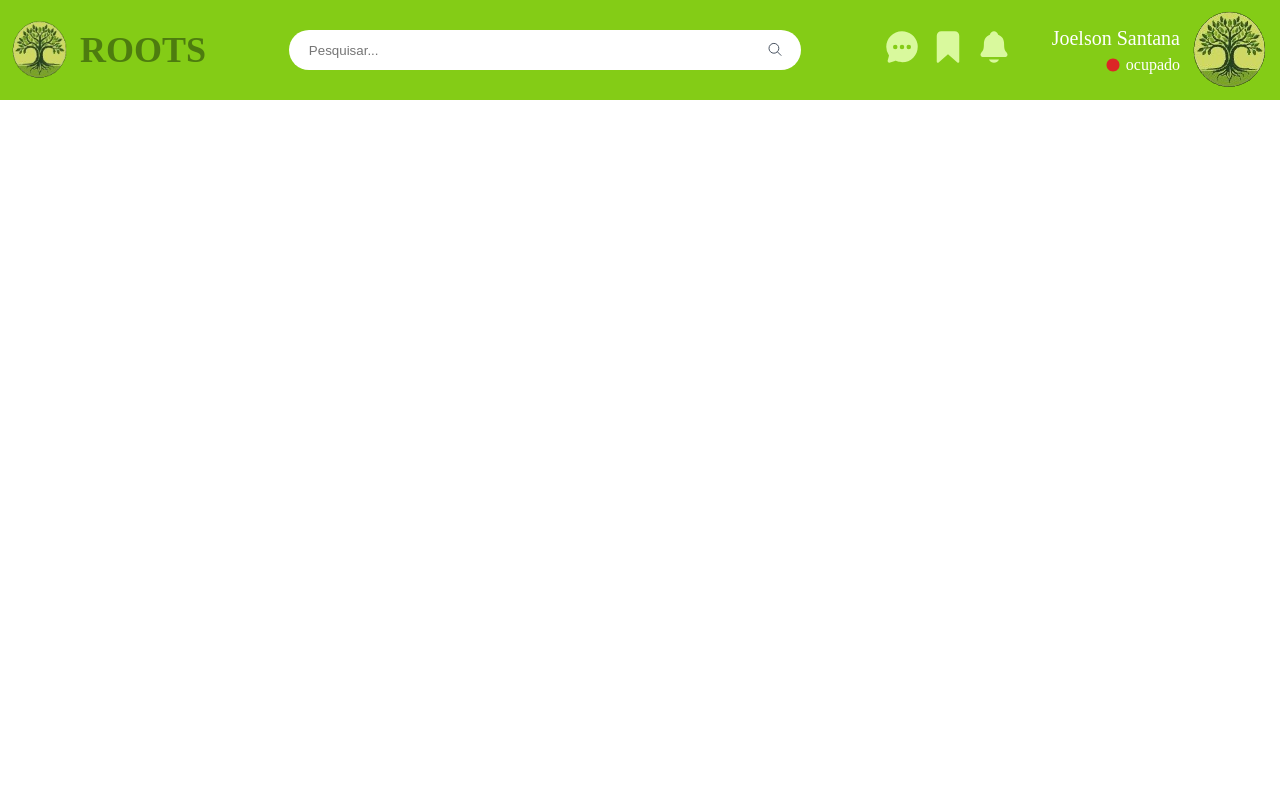
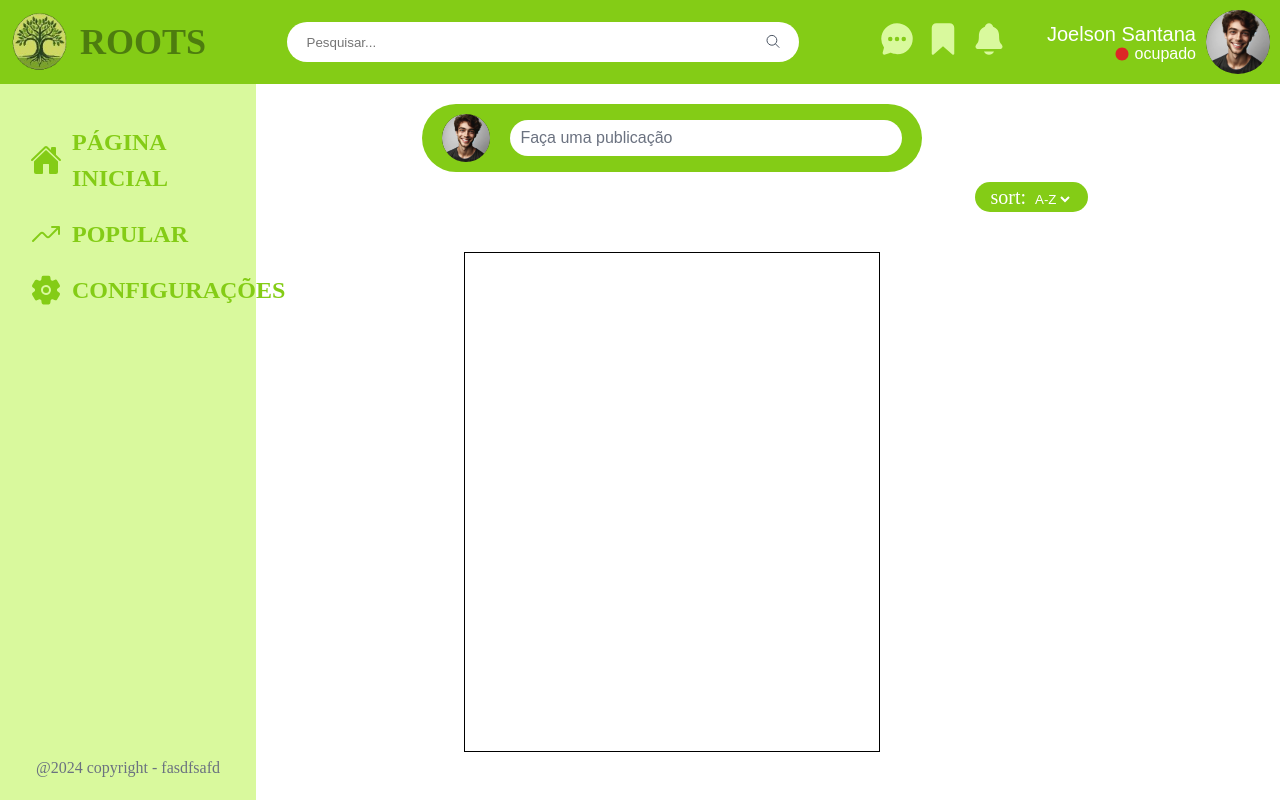
Before and after one commit to irrobs/Roots, a React (Vite) app: page /main in a window 1280 px wide. Built offline with nearby package versions, Linux system fonts and the light colour scheme.

Commit message:
style: add and style most elements of main page

```diff
--- a/src/components/common/Header.tsx
+++ b/src/components/common/Header.tsx
@@ -8,6 +8,7 @@ import {
 import styled from "styled-components";
 
 const StyledHeader = styled.header`
+  grid-column: 1/ -1;
   background-color: var(--color-lime-500);
   padding: 1rem;
   display: flex;
@@ -45,7 +46,7 @@ const InputSearch = styled.input.attrs({ type: "text" })`
   padding: 2rem;
   border-radius: var(--border-radius-full);
   border: none;
-  outline: none;
+  outline-color: var(--color-lime-700);
   color: var(--color-gray-500);
 `;
 
@@ -82,13 +83,20 @@ const NavLink = styled.a`
     }
   }
 `;
-const UserCard = styled.div`
+const UserCard = styled.button`
+  background-color: transparent;
+  border: none;
   display: flex;
   align-items: center;
-
+  border-radius: var(--border-radius-md);
   gap: 1rem;
   color: var(--color-gray-0);
   font-size: 2rem;
+  transition: all 0.3s;
+
+  &:hover {
+    color: var(--color-lime-200);
+  }
 
   & span {
     font-weight: lighter;
@@ -97,10 +105,17 @@ const UserCard = styled.div`
     gap: 0.5rem;
     align-items: center;
     margin-left: auto;
+    line-height: 1;
 
     & span {
       color: var(--color-red-600);
     }
+  }
+
+  & img {
+    width: 6.4rem;
+    height: 6.4rem;
+    border-radius: var(--border-radius-full);
   }
 `;
 
@@ -149,7 +164,8 @@ export default function Header() {
             ocupado
           </span>
         </div>
-        <img src="/logo.png" alt="User profile photo" />
+
+        <img src="/profile-picture.png" alt="User profile photo" />
       </UserCard>
     </StyledHeader>
   );
--- /dev/null
+++ b/src/components/common/Sidebar.tsx
@@ -0,0 +1,78 @@
+import { IoHome, IoSettings, IoTrendingUp } from "react-icons/io5";
+import styled from "styled-components";
+
+const StyledSidebar = styled.aside`
+  background-color: var(--color-lime-200);
+  padding: 4rem 3rem 2rem;
+  display: flex;
+  flex-direction: column;
+  justify-content: space-between;
+`;
+
+const NavItems = styled.ul`
+  text-transform: uppercase;
+  font-weight: bold;
+  font-size: 2.4rem;
+  color: var(--color-lime-500);
+  display: flex;
+  flex-direction: column;
+  gap: 2rem;
+
+  & li {
+    display: flex;
+    gap: 1rem;
+    align-items: center;
+    cursor: pointer;
+    transition: color 0.3s;
+
+    &:hover {
+      color: var(--color-lime-700);
+    }
+  }
+
+  & li span {
+    display: flex;
+    align-items: center;
+  }
+
+  & li span > * {
+    height: 3.2rem;
+    width: 3.2rem;
+  }
+`;
+
+const Copyright = styled.span`
+  text-align: center;
+  color: var(--color-gray-500);
+`;
+
+export default function Sidebar() {
+  return (
+    <StyledSidebar>
+      <nav>
+        <NavItems>
+          <li>
+            <span>
+              <IoHome />
+            </span>{" "}
+            Página Inicial
+          </li>
+          <li>
+            <span>
+              <IoTrendingUp />
+            </span>{" "}
+            Popular
+          </li>
+          <li>
+            <span>
+              <IoSettings />
+            </span>{" "}
+            Configurações
+          </li>
+        </NavItems>
+      </nav>
+
+      <Copyright>@2024 copyright - fasdfsafd</Copyright>
+    </StyledSidebar>
+  );
+}
--- /dev/null
+++ b/src/features/timeline/Timeline.tsx
@@ -0,0 +1,93 @@
+import styled from "styled-components";
+
+const StyledTimeline = styled.main`
+  padding-top: 2rem;
+  display: flex;
+  flex-direction: column;
+  align-items: center;
+`;
+
+const CreatePost = styled.div`
+  background-color: var(--color-lime-500);
+  width: 60%;
+  padding: 1rem 2rem;
+  border-radius: var(--border-radius-full);
+  display: flex;
+  align-items: center;
+  gap: 2rem;
+
+  & img {
+    height: 4.8rem;
+    width: 4.8rem;
+    border-radius: var(--border-radius-full);
+  }
+`;
+
+const FakeInput = styled.button`
+  background-color: var(--color-gray-0);
+  border: none;
+  border-radius: var(--border-radius-full);
+  width: 100%;
+  height: 3.6rem;
+  padding-left: 1rem;
+  text-align: left;
+  font-size: 1.6rem;
+  color: var(--color-gray-500);
+  font-weight: lighter;
+
+  &:hover {
+    background-color: var(--color-lime-200);
+  }
+`;
+
+const SortContainer = styled.div`
+  margin-top: 1rem;
+  background-color: var(--color-lime-500);
+  color: var(--color-gray-0);
+  padding: 0rem 1.5rem;
+  border-radius: var(--border-radius-full);
+  font-size: 2rem;
+  align-self: flex-end;
+`;
+
+const SortBy = styled.select`
+  background-color: transparent;
+  border: none;
+  color: var(--color-gray-0);
+  cursor: pointer;
+  outline-color: var(--color-lime-200);
+  outline-width: 1px;
+`;
+
+const PostsContainer = styled.section`
+  margin-top: 4rem;
+  width: 50%;
+`;
+
+const Post = styled.div`
+  border: 1px solid black;
+  height: 50rem;
+`;
+
+export default function Timeline() {
+  return (
+    <StyledTimeline>
+      <CreatePost>
+        <img src="/profile-picture.png" alt="User profile picture" />
+        <FakeInput>Faça uma publicação</FakeInput>
+      </CreatePost>
+
+      <SortContainer>
+        <label htmlFor="sort-by">sort: </label>
+        <SortBy id="sort-by">
+          <option value="1">A-Z</option>
+          <option value="2">Z-A</option>
+        </SortBy>
+      </SortContainer>
+
+      <PostsContainer>
+        <Post />
+      </PostsContainer>
+    </StyledTimeline>
+  );
+}
--- a/src/pages/main/MainPage.tsx
+++ b/src/pages/main/MainPage.tsx
@@ -1,5 +1,21 @@
+import styled from "styled-components";
 import Header from "../../components/common/Header";
+import Sidebar from "../../components/common/Sidebar";
+import Timeline from "../../features/timeline/Timeline";
+
+const StyledPage = styled.div`
+  display: grid;
+  min-height: 100vh;
+  grid-template-columns: 20vw 1fr 15vw;
+  grid-template-rows: auto 1fr;
+`;
 
 export default function MainPage() {
-  return <Header />;
+  return (
+    <StyledPage>
+      <Header />
+      <Sidebar />
+      <Timeline />
+    </StyledPage>
+  );
 }
--- a/src/styles/GlobalStyles.ts
+++ b/src/styles/GlobalStyles.ts
@@ -5,6 +5,7 @@ const GlobalStyles = createGlobalStyle`
 
     &, &.light-mode {
       --color-gray-0: #fff;
+      --color-gray-200: #e5e7eb;
       --color-gray-500: #6b7280;
       --color-gray-600: #4b5563;
       --color-gray-800: #1f2937;
```
Also changed, not shown: public/profile-picture.png (added).
